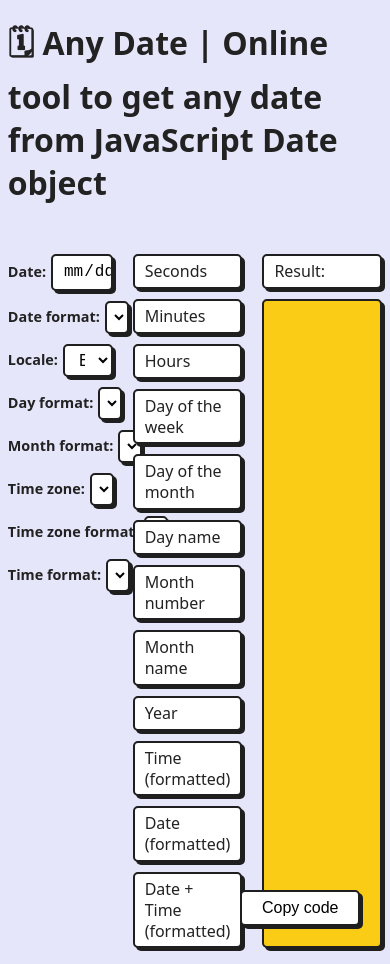
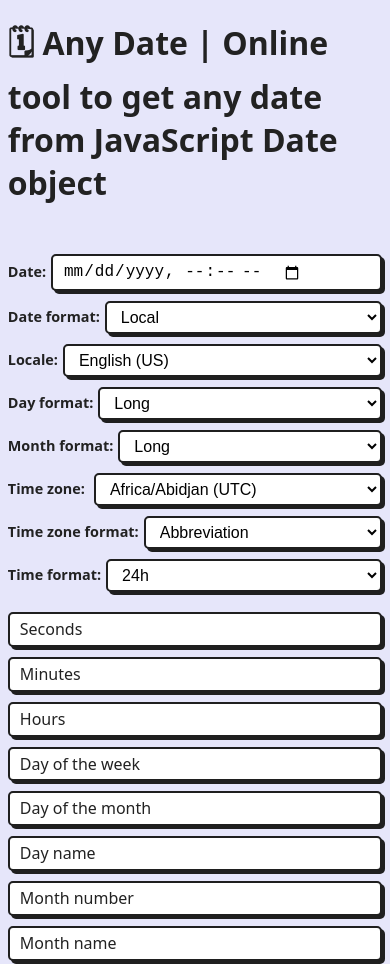
Before and after one commit to nikitahl/any-date, a website built with Parcel: page index.html in a window 390 px wide. Shown: the top 964 px of the page. Built offline with nearby package versions, Linux system fonts and the light colour scheme; no server answers.

Commit message:
Add styles for mobile view

```diff
--- a/style.css
+++ b/style.css
@@ -58,9 +58,8 @@
 }
 
 .content > div {
-  flex: 1 1 50%;
+  flex: 1 1 auto;
 }
-
 
 .time-zone {
   max-width: 77%;
@@ -170,3 +169,18 @@
 .footer-text a {
   color: var(--main-color)
 }
+
+@media screen and (max-width: 700px) {
+  .content {
+    flex-wrap: wrap;
+  }
+
+  .content > div {
+    flex: 1 1 100%;
+    max-width: 100%;
+  }
+
+  .code-container {
+    min-height: 200px;
+  }
+}
```
